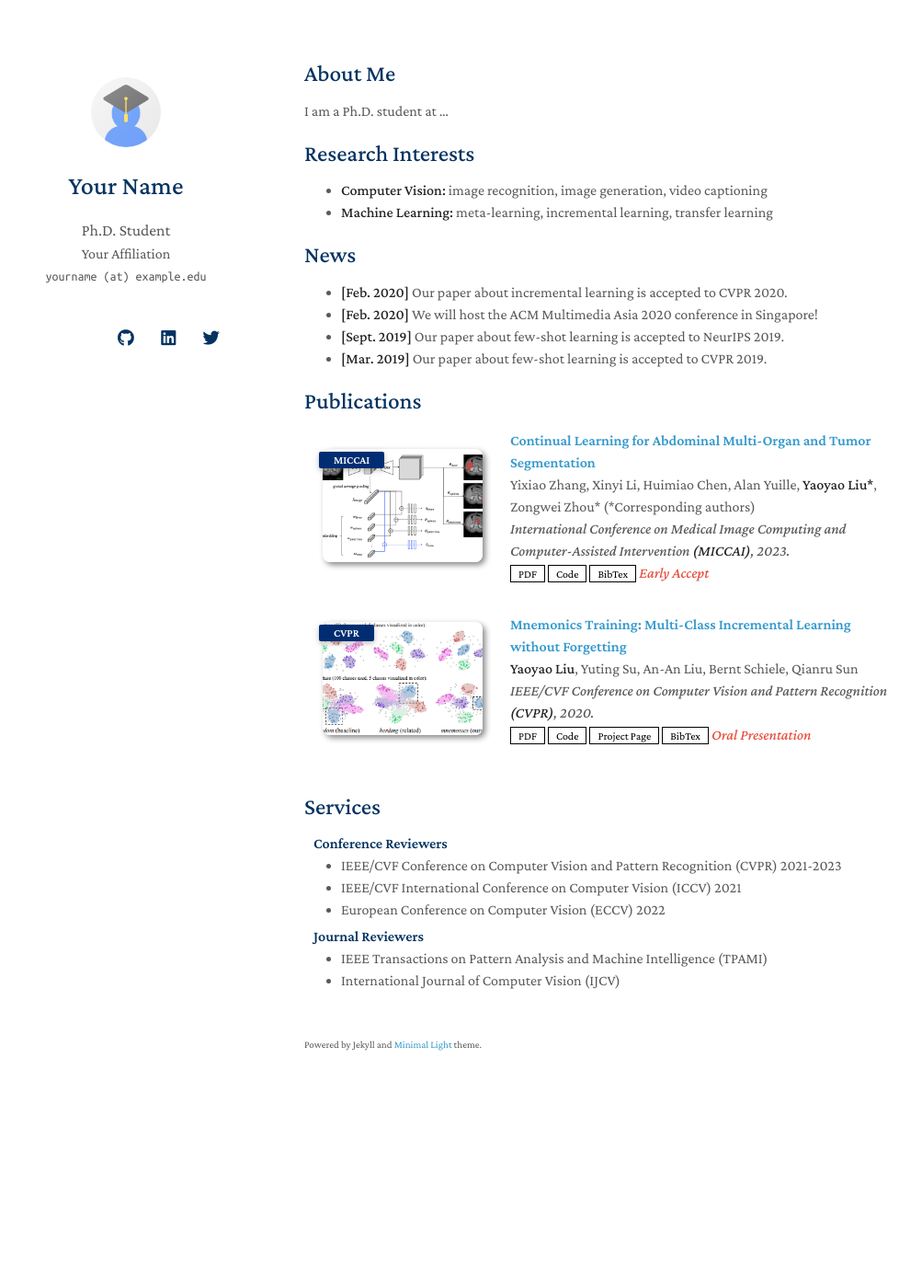
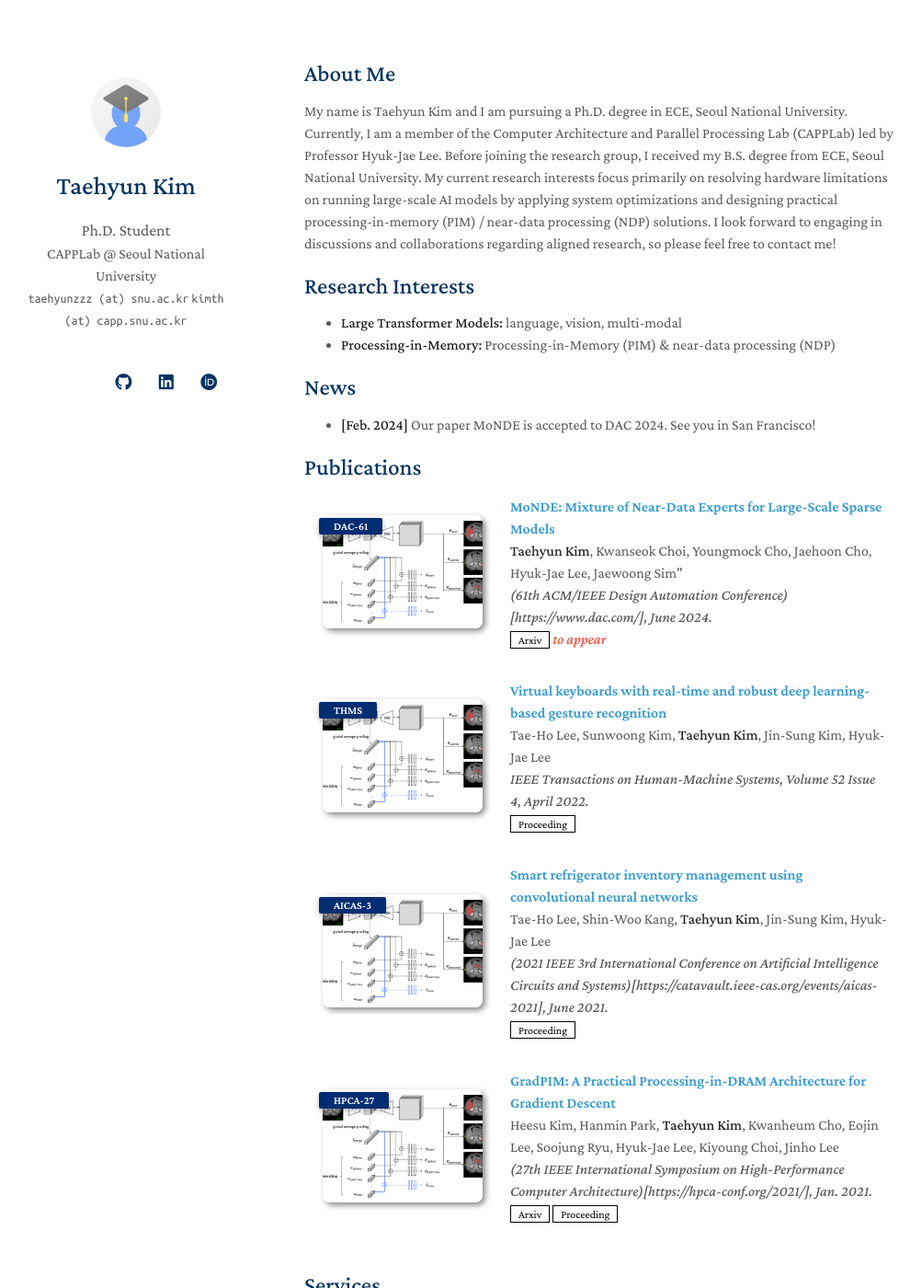
Before and after one commit to taehyunzzz/taehyunzzz.github.io, a Jekyll site: the page built from index.md, in a window 1280 px wide and 1400 px high. Shown: the whole window at 92% size, without its empty margins (139-1142 px from the left). Built offline with Jekyll 4.4.1, drawn with Linux system fonts in a browser that asks for light colours; nearby versions of some CDN libraries; a style sheet for code colours, icons or effects is not loaded; our own code applies the rules of GitHub Pages for plain Markdown files; some of the changed text lies outside the part shown.

Commit message:
First commit

```diff
--- a/_config.yml
+++ b/_config.yml
@@ -1,8 +1,9 @@
 # Basic Information
-title: Your Name
+title: Taehyun Kim
 position: Ph.D. Student
-affiliation: Your Affiliation
-email: yourname (at) example.edu
+affiliation: CAPPLab @ Seoul National University
+email: taehyunzzz (at) snu.ac.kr
+email2: kimth (at) capp.snu.ac.kr
 
 # Search Engine Optimization (SEO)
 # The following information is used to improve the website traffic from search engines, e.g., Google.
@@ -12,11 +13,11 @@ canonical: https://minimal-light-theme.yliu.me/
 
 # Links
 # If you don't need one of them, you may delete the corresponding line.
-google_scholar: https://scholar.google.com/
+google_scholar: https://scholar.google.com/citations?user=ZlCHolkAAAAJ&hl=ko&oi=sra
 cv_link: assets/files/curriculum_vitae.pdf
-github_link: https://github.com/
-linkedin: https://www.linkedin.com/
-twitter: https://twitter.com/
+github_link: https://github.com/taehyunzzz
+linkedin: https://www.linkedin.com/in/taehyun-kim-887601168/
+orcid: https://orcid.org/0000-0003-3005-2066
 
 # Images (e.g., your profile picture and your website's favicon)
 # "favicon" and "favicon_dark" are used for the light and dark modes, respectively.
@@ -38,7 +39,7 @@ font: "Serif" # or "Sans Serif"
 
 # Google Analytics ID
 # Please remove this if you don't use Google Analytics
-google_analytics: UA-111540567-4
+# google_analytics: UA-111540567-4
 
 # Use this project as a remote theme for GitHub Pages
 # See the guide here: https://docs.github.com/en/pages/setting-up-a-github-pages-site-with-jekyll/adding-a-theme-to-your-github-pages-site-using-jekyll
--- a/_data/publications.yml
+++ b/_data/publications.yml
@@ -1,22 +1,59 @@
 main:
 
-  - title: Continual Learning for Abdominal Multi-Organ and Tumor Segmentation
-    authors: Yixiao Zhang, Xinyi Li, Huimiao Chen, Alan Yuille, <strong>Yaoyao Liu*</strong>, Zongwei Zhou* (*Corresponding authors)
-    conference_short: MICCAI
-    conference: International Conference on Medical Image Computing and Computer-Assisted Intervention <strong>(MICCAI)</strong>, 2023.
-    pdf: https://arxiv.org/pdf/2306.00988.pdf
-    code: https://github.com/MrGiovanni/ContinualLearning
-    bibtex: https://bib.yliu.me/MICCAI23.txt
+  # - title: Continual Learning for Abdominal Multi-Organ and Tumor Segmentation
+  #   authors: Yixiao Zhang, Xinyi Li, Huimiao Chen, Alan Yuille, <strong>Yaoyao Liu*</strong>, Zongwei Zhou* (*Corresponding authors)
+  #   conference_short: MICCAI
+  #   conference: International Conference on Medical Image Computing and Computer-Assisted Intervention <strong>(MICCAI)</strong>, 2023.
+  #   pdf: https://arxiv.org/pdf/2306.00988.pdf
+  #   code: https://github.com/MrGiovanni/ContinualLearning
+  #   bibtex: https://bib.yliu.me/MICCAI23.txt
+  #   image: ./assets/img/teaser_example_2.png
+  #   notes: Early Accept
+
+  - title: "MoNDE: Mixture of Near-Data Experts for Large-Scale Sparse Models"
+    authors: <strong>Taehyun Kim</strong>, Kwanseok Choi, Youngmock Cho, Jaehoon Cho, Hyuk-Jae Lee, Jaewoong Sim"
+    conference_short: DAC-61
+    conference: (61th ACM/IEEE Design Automation Conference)[https://www.dac.com/], June 2024.
+    arxiv: https://arxiv.org/abs/2405.18832
+    notes: to appear
     image: ./assets/img/teaser_example_2.png
-    notes: Early Accept
+    badge: primary
+    # code: https://github.com/MrGiovanni/ContinualLearning
+    # bibtex: https://bib.yliu.me/MICCAI23.txt
 
-  - title: "Mnemonics Training: Multi-Class Incremental Learning without Forgetting"
-    authors: <strong>Yaoyao Liu</strong>, Yuting Su, An-An Liu, Bernt Schiele, Qianru Sun
-    conference_short: CVPR
-    conference: IEEE/CVF Conference on Computer Vision and Pattern Recognition <strong>(CVPR)</strong>, 2020.
-    pdf: https://arxiv.org/pdf/2002.10211.pdf
-    code: https://github.com/yaoyao-liu/class-incremental-learning/tree/main/mnemonics-training
-    page: https://class-il.mpi-inf.mpg.de/mnemonics/
-    bibtex: https://class-il.mpi-inf.mpg.de/mnemonics/
-    notes: Oral Presentation
-    image: ./assets/img/teaser_example.png
+
+  - title: Virtual keyboards with real-time and robust deep learning-based gesture recognition
+    authors: Tae-Ho Lee, Sunwoong Kim, <strong>Taehyun Kim</strong>, Jin-Sung Kim, Hyuk-Jae Lee
+    conference_short: THMS
+    conference: IEEE Transactions on Human-Machine Systems, Volume 52 Issue 4, April 2022.
+    proceeding: https://ieeexplore.ieee.org/abstract/document/9764762
+    image: ./assets/img/teaser_example_2.png
+    badge: warning
+    # code: https://github.com/MrGiovanni/ContinualLearning
+    # bibtex: https://bib.yliu.me/MICCAI23.txt
+    # notes: Early Accept
+
+
+  - title: Smart refrigerator inventory management using convolutional neural networks
+    authors: Tae-Ho Lee, Shin-Woo Kang, <strong>Taehyun Kim</strong>, Jin-Sung Kim, Hyuk-Jae Lee
+    conference_short: AICAS-3
+    conference: (2021 IEEE 3rd International Conference on Artificial Intelligence Circuits and Systems)[https://catavault.ieee-cas.org/events/aicas-2021], June 2021.
+    proceeding: https://ieeexplore.ieee.org/abstract/document/9458527
+    image: ./assets/img/teaser_example_2.png
+    badge: info
+    # code: https://github.com/MrGiovanni/ContinualLearning
+    # bibtex: https://bib.yliu.me/MICCAI23.txt
+    # notes: Early Accept
+
+
+  - title: "GradPIM: A Practical Processing-in-DRAM Architecture for Gradient Descent"
+    authors: Heesu Kim, Hanmin Park, <strong>Taehyun Kim</strong>, Kwanheum Cho, Eojin Lee, Soojung Ryu, Hyuk-Jae Lee, Kiyoung Choi, Jinho Lee
+    conference_short: HPCA-27
+    conference: (27th IEEE International Symposium on High-Performance Computer Architecture)[https://hpca-conf.org/2021/], Jan. 2021.
+    arxiv: https://arxiv.org/abs/2102.07511
+    proceeding: https://ieeexplore.ieee.org/abstract/document/9407195
+    image: ./assets/img/teaser_example_2.png
+    badge: success
+    # code: https://github.com/MrGiovanni/ContinualLearning
+    # bibtex: https://bib.yliu.me/MICCAI23.txt
+    # notes: Early Accept
--- a/_includes/publications.md
+++ b/_includes/publications.md
@@ -12,7 +12,7 @@
     <img src="{{ link.image }}" class="teaser img-fluid z-depth-1" style="width=100;height=40%">
     {% endif %}
     {% if link.conference_short %}
-    <abbr class="badge">{{ link.conference_short }}</abbr>
+    <abbr class="badge badge-{{ badge }}">{{ link.conference_short }}</abbr>
     {% endif %}
   </div>
   <div class="col-sm-9" style="position: relative;padding-right: 15px;padding-left: 20px;">
@@ -21,11 +21,11 @@
       <div class="periodical"><em>{{ link.conference }}</em>
       </div>
     <div class="links">
-      {% if link.pdf %}
-      <a href="{{ link.pdf }}" class="btn btn-sm z-depth-0" role="button" target="_blank" style="font-size:12px;">PDF</a>
+      {% if link.arxiv %}
+      <a href="{{ link.arxiv }}" class="btn btn-sm z-depth-0" role="button" target="_blank" style="font-size:12px;">Arxiv</a>
       {% endif %}
-      {% if link.code %}
-      <a href="{{ link.code }}" class="btn btn-sm z-depth-0" role="button" target="_blank" style="font-size:12px;">Code</a>
+      {% if link.proceeding %}
+      <a href="{{ link.proceeding }}" class="btn btn-sm z-depth-0" role="button" target="_blank" style="font-size:12px;">Proceeding</a>
       {% endif %}
       {% if link.page %}
       <a href="{{ link.page }}" class="btn btn-sm z-depth-0" role="button" target="_blank" style="font-size:12px;">Project Page</a>
--- a/_includes/services.md
+++ b/_includes/services.md
@@ -3,14 +3,5 @@
 <h4 style="margin:0 10px 0;">Conference Reviewers</h4>
 
 <ul style="margin:0 0 5px;">
-  <li><a href="http://cvpr2023.thecvf.com/"><autocolor>IEEE/CVF Conference on Computer Vision and Pattern Recognition (CVPR) 2021-2023</autocolor></a></li>
-  <li><a href="http://iccv2021.thecvf.com/"><autocolor>IEEE/CVF International Conference on Computer Vision (ICCV) 2021</autocolor></a></li>
-  <li><a href="https://eccv2022.ecva.net/"><autocolor>European Conference on Computer Vision (ECCV) 2022</autocolor></a></li>
+  <li><a href="https://www.iccd-conf.com/"><autocolor>The 42nd IEEE International Conference on Computer Design (ICCD 2024)</autocolor></a></li>
 </ul>
-
-<h4 style="margin:0 10px 0;">Journal Reviewers</h4>
-
-<ul style="margin:0 0 20px;">
-  <li><a href="https://www.computer.org/csdl/journal/tp"><autocolor>IEEE Transactions on Pattern Analysis and Machine Intelligence (TPAMI)</autocolor></a></li>
-  <li><a href="https://www.springer.com/journal/11263"><autocolor>International Journal of Computer Vision (IJCV)</autocolor></a></li>
-</ul>
--- a/_layouts/homepage.html
+++ b/_layouts/homepage.html
@@ -56,6 +56,9 @@
         {% if site.email %}
         <email>{{ site.email }}</email>
         {% endif %}
+        {% if site.email2 %}
+        <email>{{ site.email2 }}</email>
+        {% endif %}
 
         <br>
         <br>
@@ -81,6 +84,12 @@
         {% if site.linkedin %}
         <a style="margin: 0 5px 0 0" href="{{ site.linkedin }}">
           <i class="fab fa-linkedin"></i>
+        </a>
+        {% endif %}
+
+        {% if site.orcid %}
+        <a style="margin: 0 5px 0 0" href="{{ site.orcid }}">
+          <i class="fab fa-orcid"></i>
         </a>
         {% endif %}
 
--- a/index.md
+++ b/index.md
@@ -4,19 +4,16 @@ layout: homepage
 
 ## About Me
 
-I am a Ph.D. student at ...
+My name is Taehyun Kim and I am pursuing a Ph.D. degree in ECE, Seoul National University. Currently, I am a member of the Computer Architecture and Parallel Processing Lab (CAPPLab) led by Professor Hyuk-Jae Lee. Before joining the research group, I received my B.S. degree from ECE, Seoul National University. My current research interests focus primarily on resolving hardware limitations on running large-scale AI models by applying system optimizations and designing practical processing-in-memory (PIM) / near-data processing (NDP) solutions. I look forward to engaging in discussions and collaborations regarding aligned research, so please feel free to contact me!
 
 ## Research Interests
 
-- **Computer Vision:** image recognition, image generation, video captioning
-- **Machine Learning:** meta-learning, incremental learning, transfer learning
+- **Large Transformer Models:** language, vision, multi-modal
+- **Processing-in-Memory:** Processing-in-Memory (PIM) & near-data processing (NDP)
 
 ## News
 
-- **[Feb. 2020]** Our paper about incremental learning is accepted to CVPR 2020.
-- **[Feb. 2020]** We will host the ACM Multimedia Asia 2020 conference in Singapore!
-- **[Sept. 2019]** Our paper about few-shot learning is accepted to NeurIPS 2019.
-- **[Mar. 2019]** Our paper about few-shot learning is accepted to CVPR 2019.
+- **[Feb. 2024]** Our paper MoNDE is accepted to DAC 2024. See you in San Francisco!
 
 {% include_relative _includes/publications.md %}
 
```
